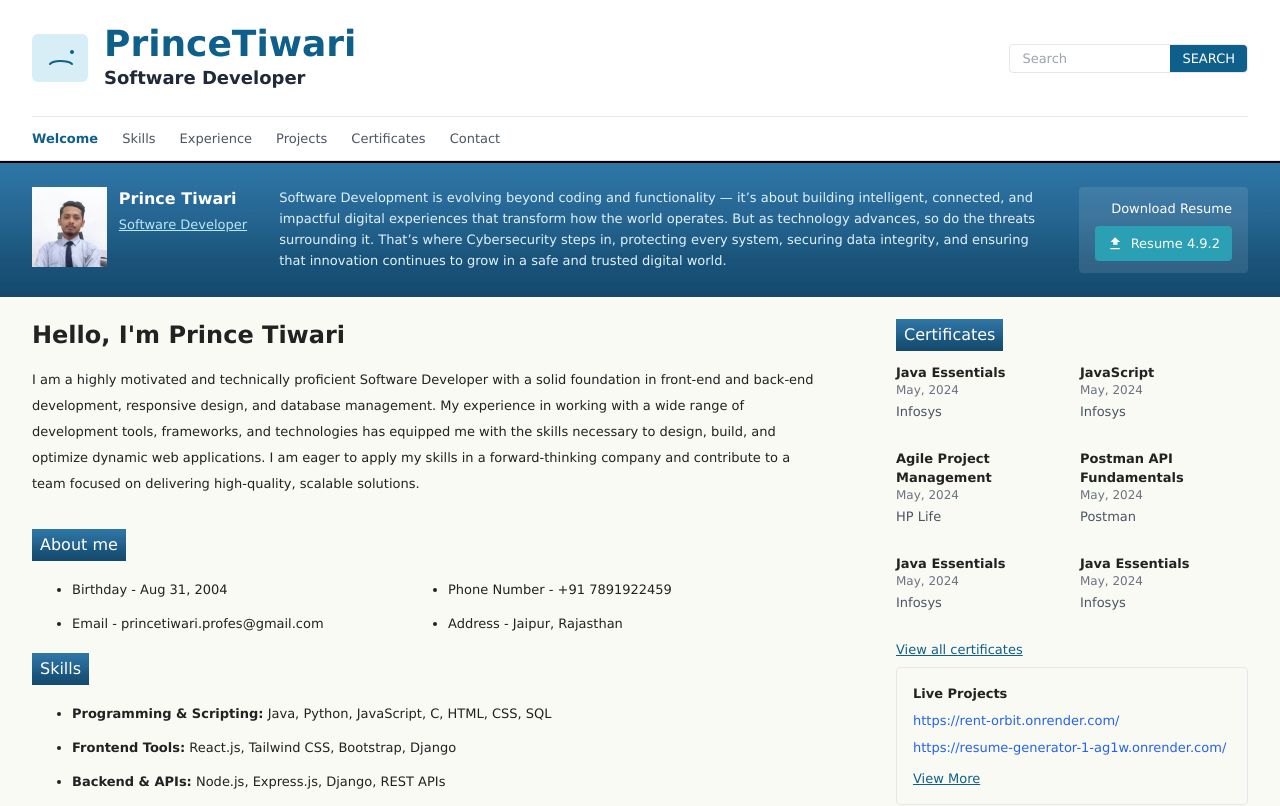
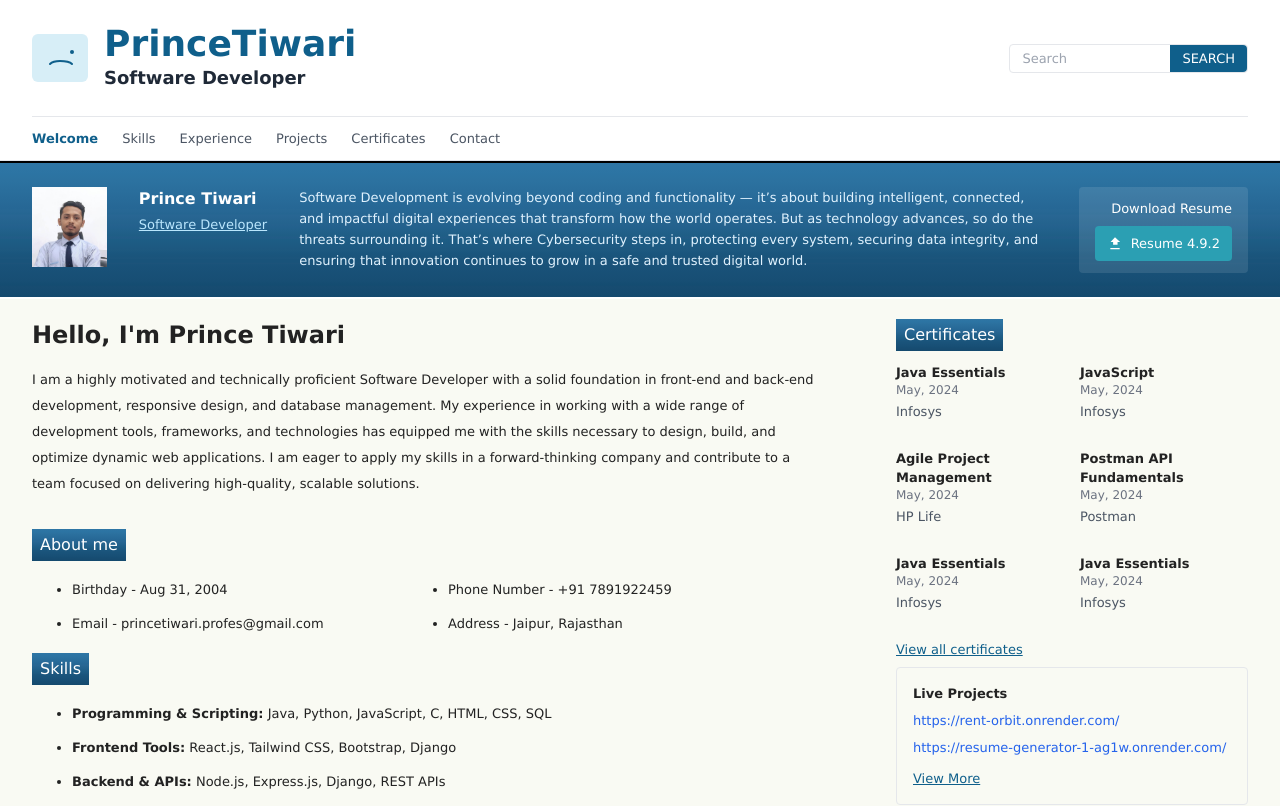
Before and after one commit to notforalluser/prince, a React (Vite) app: page / in a window 1280 px wide. Shown: the top 806 px of the page. Built offline with nearby package versions, Linux system fonts and the light colour scheme.

Commit message:
Portfolio
Updated the download link for the resume to point to the correct PDF file.

```diff
--- a/src/pages/Welcome.jsx
+++ b/src/pages/Welcome.jsx
@@ -21,7 +21,7 @@ export default function Welcome() {
              </div>
 
             {/* Statement + Name */}
-            <div className="flex-shrink-0 text-center sm:text-left -ml-0 sm:-ml-5">
+            <div className="flex-shrink-0 text-center sm:text-left -ml-0">
               <div className="font-semibold">Prince Tiwari</div>
               <a href="#" className="block text-sm text-sky-200 underline mt-1">
                 Software Developer
@@ -47,7 +47,8 @@ export default function Welcome() {
                 <div className="text-sm">Download Resume</div>
                 <div className="mt-2">
                   <a
-                    href="#"
+                    href="PrinceTiwari_Resume.pdf"
+                    download
                     className="inline-flex items-center gap-2 px-3 py-2 bg-[#2b9fb3] rounded text-white text-sm"
                   >
                     <svg width="16" height="16" viewBox="0 0 24 24" aria-hidden>
```
